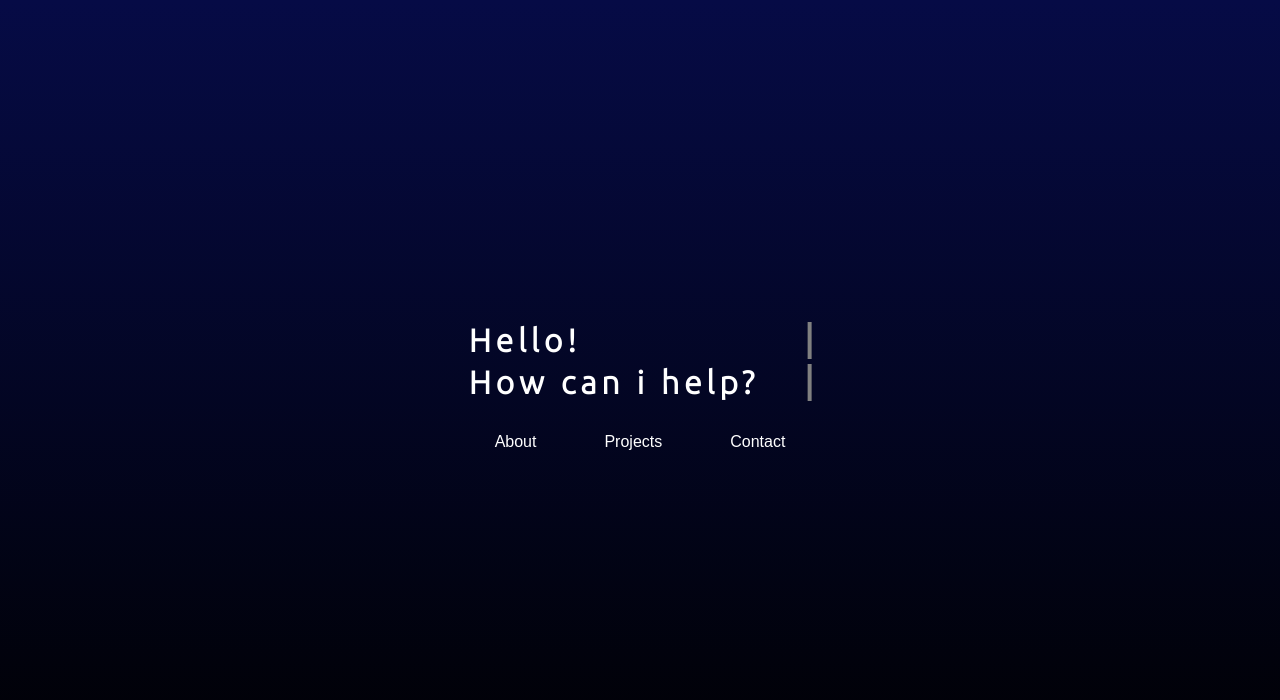
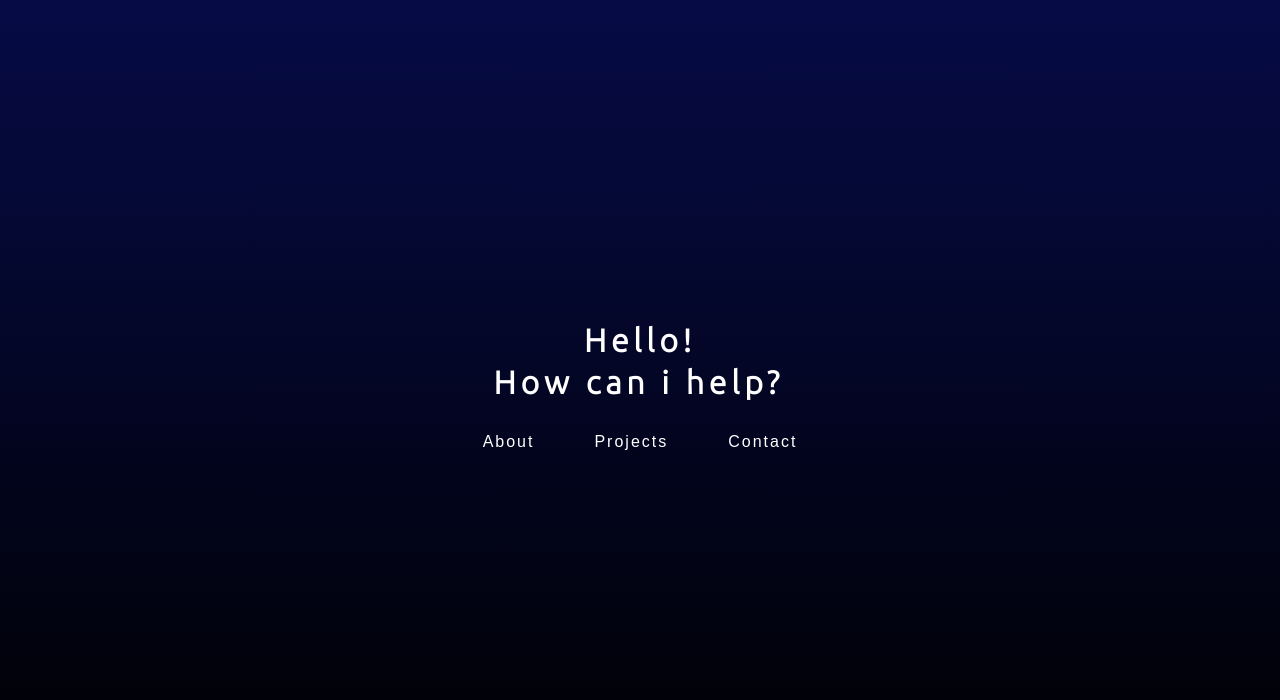
Before and after one commit to tenmayos/my-profile, a React (Create React App) app: page / in a window 1280 px wide. Shown: the top 700 px of the page. Built offline with nearby package versions, Linux system fonts and the light colour scheme.

Commit message:
added `-anim` to both `phrase` and `greeting` for better readability

```diff
--- a/src/styles/Home.css
+++ b/src/styles/Home.css
@@ -1,4 +1,12 @@
 @import url('https://fonts.googleapis.com/css2?family=Ubuntu:wght@300&display=swap');
+
+.home-container {
+  position: absolute;
+  top: 50%;
+  left: 50%;
+  transform: translate(-50%, -50%);
+  width: auto;
+}
 
 .home-container h1 {
   overflow: hidden; /* Ensures the content is not revealed until the animation */
@@ -9,26 +17,17 @@
   letter-spacing: .15em;
 }
 
-.greeting {
+.greeting-anim {
     animation:
     typing 1.5s steps(15, end) forwards,
     blinking 0.75s step-end infinite;
 }
 
-.phrase {
+.phrase-anim {
     visibility: hidden;
     animation:
     typing-phrase 3s steps(35, end) 1.5s forwards,
     blinking 0.75s step-end infinite;
-}
-
-.home-container {
-    /*margin: 0;*/
-    position: absolute;
-    top: 50%;
-    left: 50%;
-    transform: translate(-50%, -50%);
-    width: auto;
 }
 
 .home-container ul {
@@ -47,7 +46,8 @@
   color: white;
   text-decoration: none;
   text-align: center;
-  padding: 10px;
+  padding: 6px;
+  letter-spacing: 2px;
   transition: color 0.5s, border 1s;
 }
 
@@ -56,7 +56,6 @@
   border-bottom: 1px groove darkblue;
   border-radius: 50%;
   text-shadow: 0px 1px 1.2rem;
-  animation: breathing-glow 1s steps(100, end) forwards;
 }
 
 /* The typing effect */
```
